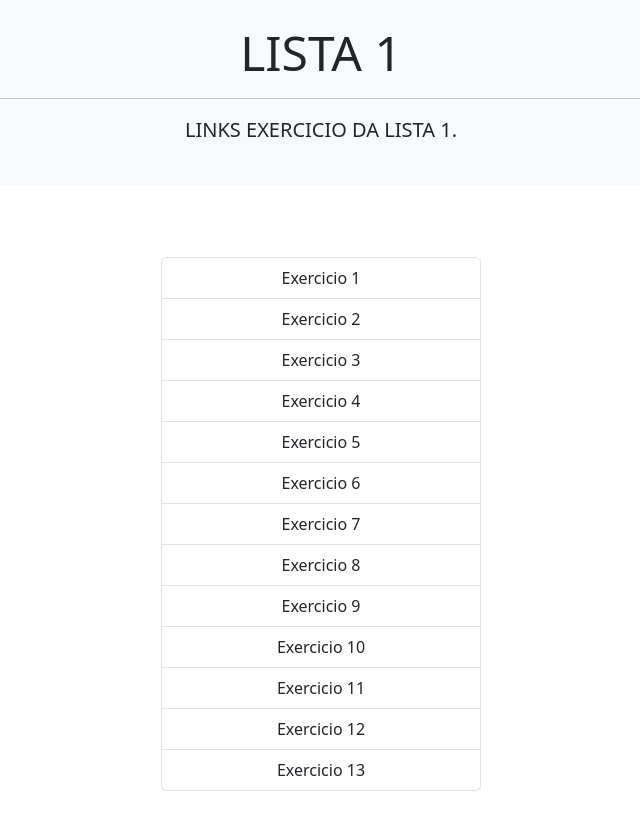
After one commit to Martarelli/FATEC_linguagem_de_programa-o_IV-, a PHP site: page / in a window 1280 px wide. The commit adds this page. Shown: the whole page, without its empty margins (319-959 px from the left). Run offline with PHP 8.4, Linux system fonts and the light colour scheme.

```diff
--- /dev/null
+++ b/PHP/Lista1/index.php
@@ -0,0 +1,33 @@
+<!DOCTYPE html>
+<html lang="pt-BR">
+<head>
+    <meta charset="UTF-8">
+    <meta http-equiv="X-UA-Compatible" content="IE=edge">
+    <meta name="viewport" content="width=device-width, initial-scale=1.0">
+    <link href="https://cdn.jsdelivr.net/npm/bootstrap@5.3.0-alpha2/dist/css/bootstrap.min.css" rel="stylesheet" integrity="sha384-aFq/bzH65dt+w6FI2ooMVUpc+21e0SRygnTpmBvdBgSdnuTN7QbdgL+OapgHtvPp" crossorigin="anonymous">
+    <script src="https://cdn.jsdelivr.net/npm/bootstrap@5.3.0-alpha2/dist/js/bootstrap.bundle.min.js" integrity="sha384-qKXV1j0HvMUeCBQ+QVp7JcfGl760yU08IQ+GpUo5hlbpg51QRiuqHAJz8+BrxE/N" crossorigin="anonymous"></script>
+    <title>LISTA 1</title>
+</head>
+<body class="d-flex flex-column align-items-center justify-content-center">
+<div class="p-4 mb-4 bg-light w-100 text-center ">
+  <h1 class="display-5">LISTA 1</h1>
+  <hr class="my-3">
+  <p class="lead">LINKS EXERCICIO DA LISTA 1.</p>
+</div>
+<div class="list-group m-5 w-25 text-center">
+  <a href="ex1.php" class="list-group-item list-group-item-action">Exercicio 1</a>
+  <a href="ex2.php" class="list-group-item list-group-item-action">Exercicio 2</a>
+  <a href="ex3.php" class="list-group-item list-group-item-action">Exercicio 3</a>
+  <a href="ex4.php" class="list-group-item list-group-item-action">Exercicio 4</a>
+  <a href="ex5.php" class="list-group-item list-group-item-action">Exercicio 5</a>
+  <a href="ex6.php" class="list-group-item list-group-item-action">Exercicio 6</a>
+  <a href="ex7.php" class="list-group-item list-group-item-action">Exercicio 7</a>
+  <a href="ex8.php" class="list-group-item list-group-item-action">Exercicio 8</a>
+  <a href="ex9.php" class="list-group-item list-group-item-action">Exercicio 9</a>
+  <a href="ex10.php" class="list-group-item list-group-item-action">Exercicio 10</a>
+  <a href="ex11.php" class="list-group-item list-group-item-action">Exercicio 11</a>
+  <a href="ex12.php" class="list-group-item list-group-item-action">Exercicio 12</a>
+  <a href="ex13.php" class="list-group-item list-group-item-action">Exercicio 13</a>
+</div>
+</body>
+</html>
```
Also changed, not shown: PHP/Lista1/ex12.php (+11 -10 lines).
